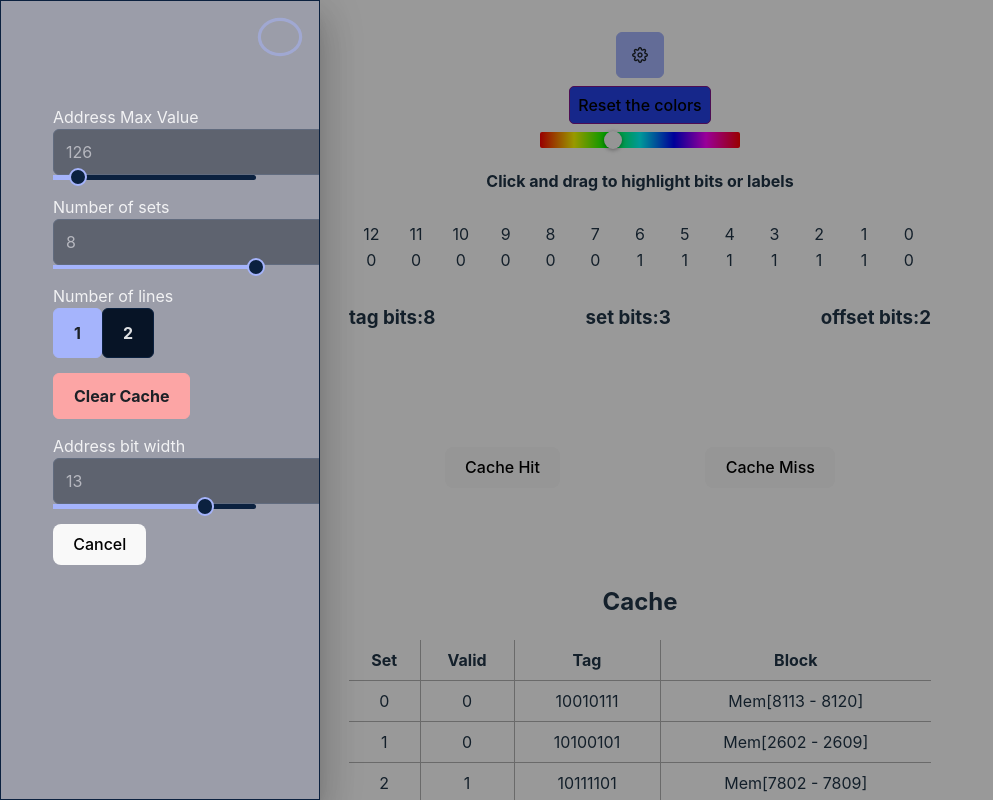
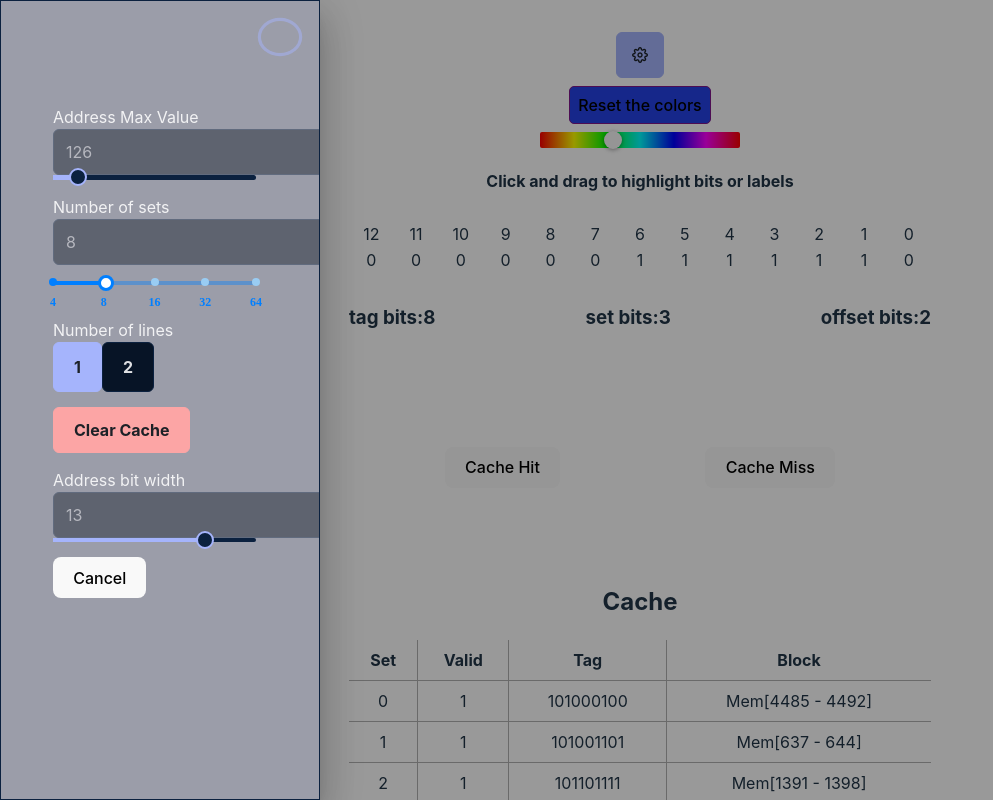
Before and after one commit to MahmoodSeoud/cache-hit-miss, a React (Vite) app: page / in a window 1280 px wide. Both pictures are taken after a click on the button 640 px from the left and 55 px from the top of the page. Shown: the top 800 px of the page, without its empty margins (0-993 px from the left). Built offline with nearby package versions, Linux system fonts and the light colour scheme.

Commit message:
more accurate sets

```diff
--- a/package.json
+++ b/package.json
@@ -10,6 +10,10 @@
     "preview": "vite preview"
   },
   "dependencies": {
+    "@emotion/react": "^11.11.1",
+    "@emotion/styled": "^11.11.0",
+    "@mui/base": "^5.0.0-beta.24",
+    "@mui/system": "^5.14.18",
     "primeicons": "^6.0.1",
     "primereact": "^10.2.1",
     "react": "^18.2.0",
--- a/src/App.tsx
+++ b/src/App.tsx
@@ -215,11 +215,6 @@ function App() {
   const coldCache = createTableEntries(numSets, numLines, { tag: 0, block: '', valid: 0 }, tag_bits)
   const [cacheEntries, setCacheEntries] = useState<CACHE_TABLE_ENTRY[][]>(coldCache);
 
-
-
-
-
-
   /**
   * Displays a success toast notification.
   */
@@ -262,13 +257,9 @@ function App() {
 
   useEffect(() => {
     let cache;
-    if (cacheShouldBeCold) {
-      cache = createEmptyTableEntries(numSets, numLines, { tag: 0, block: '', valid: 0 });
-    } else {
-      cache = createTableEntries(numSets, numLines, { tag: 0, block: '', valid: 0 }, tag_bits)
-    }
+    cache = createTableEntries(numSets, numLines, { tag: 0, block: '', valid: 0 }, tag_bits)
     setCacheEntries(cache);
-  }, [numSets, numLines, address, tag_bits, cacheShouldBeCold])
+  }, [numSets, numLines])
 
   useEffect(() => {
 
@@ -383,7 +374,7 @@ function App() {
         createRandomNumberWith(offsetAllocBits).toString(2);
 
       const NewAddress = Number("0b" + randomEntryBits)
-      const NewaddressInBits = [...NewAddress.toString(2)];
+      const NewaddressInBits = [...NewAddress.toString(2).padStart(addressBitWidth, '0')];
 
       // TODO: Set these to the correct ones
       setAddress(NewAddress);
@@ -402,9 +393,9 @@ function App() {
       setAddressInBits(NewaddressInBits);
     }
 
-    const ff = cacheEntries.flat().some(line => line.tag === Number('0b' + tag_bits_copy))
+    const findMatchTag = cacheEntries.flat().some(line => line.tag === Number('0b' + tag_bits_copy))
 
-    if (ff) {
+    if (findMatchTag) {
       newAssignment(assigmentType)
     }
   }
--- a/src/components/Settings/Settings.tsx
+++ b/src/components/Settings/Settings.tsx
@@ -1,9 +1,10 @@
 
 import { SetStateAction, useState } from "react";
-import { Slider, SliderChangeEvent } from "primereact/slider";
+import { Slider as PrimeSlider, SliderChangeEvent as PrimeSliderChangeEvent } from "primereact/slider";
 import { InputNumber } from "primereact/inputnumber";
 import { SelectButton, SelectButtonChangeEvent } from 'primereact/selectbutton';
-import { InputSwitch } from 'primereact/inputswitch';
+import { styled, alpha, Box } from '@mui/system';
+import { Slider as BaseSlider, sliderClasses } from '@mui/base/Slider';
 import 'primereact/resources/themes/bootstrap4-light-blue/theme.css';
 import { Button } from 'primereact/button';
 import { Sidebar } from 'primereact/sidebar';
@@ -32,6 +33,12 @@ export default function Settings(props: SettingsProps) {
     const [showSettings, setShowSettings] = useState<boolean>(false);
     const lineOptions: string[] = ['1', '2'];
 
+
+    function handleSetState(value: number | number[]): void {
+
+        const index = setMarks.findIndex(mark => value === mark.value);
+        props.setNumSets(Number(setMarks[index].label))
+    }
     return (
         <>
             <div className="settings-window">
@@ -49,9 +56,9 @@ export default function Settings(props: SettingsProps) {
                                 disabled
                             />
 
-                            <Slider
+                            <PrimeSlider
                                 value={props.maxAddress}
-                                onChange={(e: SliderChangeEvent) => props.setMaxAddress(e.value as number)}
+                                onChange={(e: PrimeSliderChangeEvent) => props.setMaxAddress(e.value as number)}
                                 max={1024}
                                 min={1}
                                 className="w-14rem"
@@ -67,14 +74,10 @@ export default function Settings(props: SettingsProps) {
                                 disabled
                             />
 
-                            <Slider
+                            <DiscreteSliderValues
+                                handleSetState={handleSetState}
+                                marks={setMarks}
                                 value={props.numSets}
-                                onChange={(e: SliderChangeEvent) => props.setNumSets(e.value as number)}
-                                max={8}
-                                min={1}
-                                className="w-14rem"
-                                step={1}
-
                             />
                         </div>
 
@@ -103,9 +106,9 @@ export default function Settings(props: SettingsProps) {
                             <InputNumber
                                 value={props.addressBitWidth}
                                 disabled />
-                            <Slider
+                            <PrimeSlider
                                 value={props.addressBitWidth}
-                                onChange={(e: SliderChangeEvent) => props.setAddressBitWidth(e.value as number)}
+                                onChange={(e: PrimeSliderChangeEvent) => props.setAddressBitWidth(e.value as number)}
                                 max={14}
                                 min={10}
                                 className="w-14rem"
@@ -120,3 +123,178 @@ export default function Settings(props: SettingsProps) {
         </>
     );
 }
+
+
+
+interface Mark {
+    value: number;
+    label: string
+};
+
+
+
+const setMarks: Mark[] = [
+    {
+        value: 0,
+        label: '4',
+    },
+    {
+        value: 25,
+        label: '8',
+    },
+    {
+        value: 50,
+        label: '16',
+    },
+    {
+        value: 75,
+        label: '32',
+    },
+    {
+        value: 100,
+        label: '64',
+    },
+];
+
+interface DiscreteSliderValuesProps {
+    handleSetState: (value: number | number[]) => void;
+    marks: Mark[];
+    value: number;
+}
+
+
+function DiscreteSliderValues(props: DiscreteSliderValuesProps) {
+    const defaultValue = props.marks.find((mark) => mark.label === props.value.toString())?.value
+    return (
+        <Box>
+            <Slider
+                defaultValue={defaultValue}
+                step={null}
+                style={{ width: '203px' }}
+                onChange={(e, value) => props.handleSetState(value as number)}
+                marks={props.marks}
+            />
+        </Box>
+    );
+}
+
+
+const blue = {
+    100: '#DAECFF',
+    200: '#99CCF3',
+    400: '#3399FF',
+    300: '#66B2FF',
+    500: '#007FFF',
+    600: '#0072E5',
+    700: '#0059B3',
+    900: '#003A75',
+};
+
+const grey = {
+    50: '#F3F6F9',
+    100: '#E5EAF2',
+    200: '#DAE2ED',
+    300: '#C7D0DD',
+    400: '#B0B8C4',
+    500: '#9DA8B7',
+    600: '#6B7A90',
+    700: '#434D5B',
+    800: '#303740',
+    900: '#1C2025',
+};
+
+const Slider = styled(BaseSlider)(
+    ({ theme }) => `
+  color: ${theme.palette.mode === 'light' ? blue[500] : blue[400]};
+  height: 6px;
+  width: 100%;
+  padding: 16px 0;
+  display: inline-block;
+  position: relative;
+  cursor: pointer;
+  touch-action: none;
+  -webkit-tap-highlight-color: transparent;
+
+  &.${sliderClasses.disabled} {
+    pointer-events: none;
+    cursor: default;
+    color: ${theme.palette.mode === 'light' ? grey[300] : grey[600]};
+    opacity: 0.5;
+  }
+
+  & .${sliderClasses.rail} {
+    display: block;
+    position: absolute;
+    width: 100%;
+    height: 4px;
+    border-radius: 2px;
+    background-color: currentColor;
+    opacity: 0.4;
+  }
+
+  & .${sliderClasses.track} {
+    display: block;
+    position: absolute;
+    height: 4px;
+    border-radius: 2px;
+    background-color: currentColor;
+  }
+
+  & .${sliderClasses.thumb} {
+    position: absolute;
+    width: 16px;
+    height: 16px;
+    margin-left: -6px;
+    margin-top: -6px;
+    box-sizing: border-box;
+    border-radius: 50%;
+    outline: 0;
+    border: 3px solid currentColor;
+    background-color: #fff;
+
+    &:hover{
+      box-shadow: 0 0 0 4px ${alpha(
+        theme.palette.mode === 'light' ? blue[200] : blue[300],
+        0.3,
+    )};
+    }
+
+    &.${sliderClasses.focusVisible} {
+      box-shadow: 0 0 0 4px ${theme.palette.mode === 'dark' ? blue[700] : blue[200]};
+      outline: none;
+    }
+
+    &.${sliderClasses.active} {
+      box-shadow: 0 0 0 5px ${alpha(
+        theme.palette.mode === 'light' ? blue[200] : blue[300],
+        0.5,
+    )};
+      outline: none;
+    }
+  }
+
+  & .${sliderClasses.mark} {
+    position: absolute;
+    width: 8px;
+    height: 8px;
+    border-radius: 99%;
+    background-color: ${theme.palette.mode === 'light' ? blue[200] : blue[900]};
+    top: 43%;
+    transform: translateX(-50%);
+  }
+
+  & .${sliderClasses.markActive} {
+    background-color: ${theme.palette.mode === 'light' ? blue[500] : blue[400]};
+  }
+
+  & .${sliderClasses.markLabel} {
+    font-family: IBM Plex Sans;
+    font-weight: 600;
+    font-size: 12px;
+    position: absolute;
+    top: 20px;
+    transform: translateX(-50%);
+    margin-top: 8px;
+  }
+`,
+);
```
Also changed, not shown: notes.txt, 1 other file (tests, documents, lock files or other folders).
